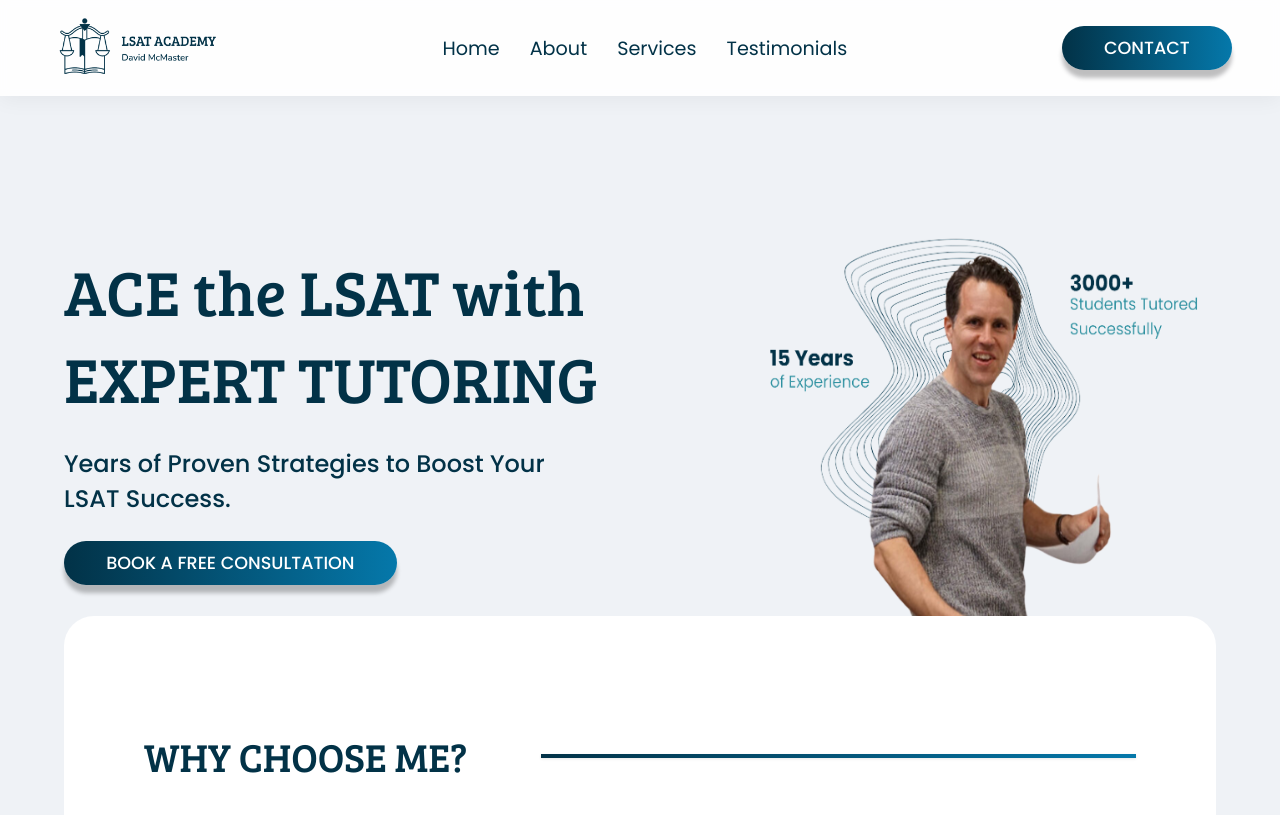
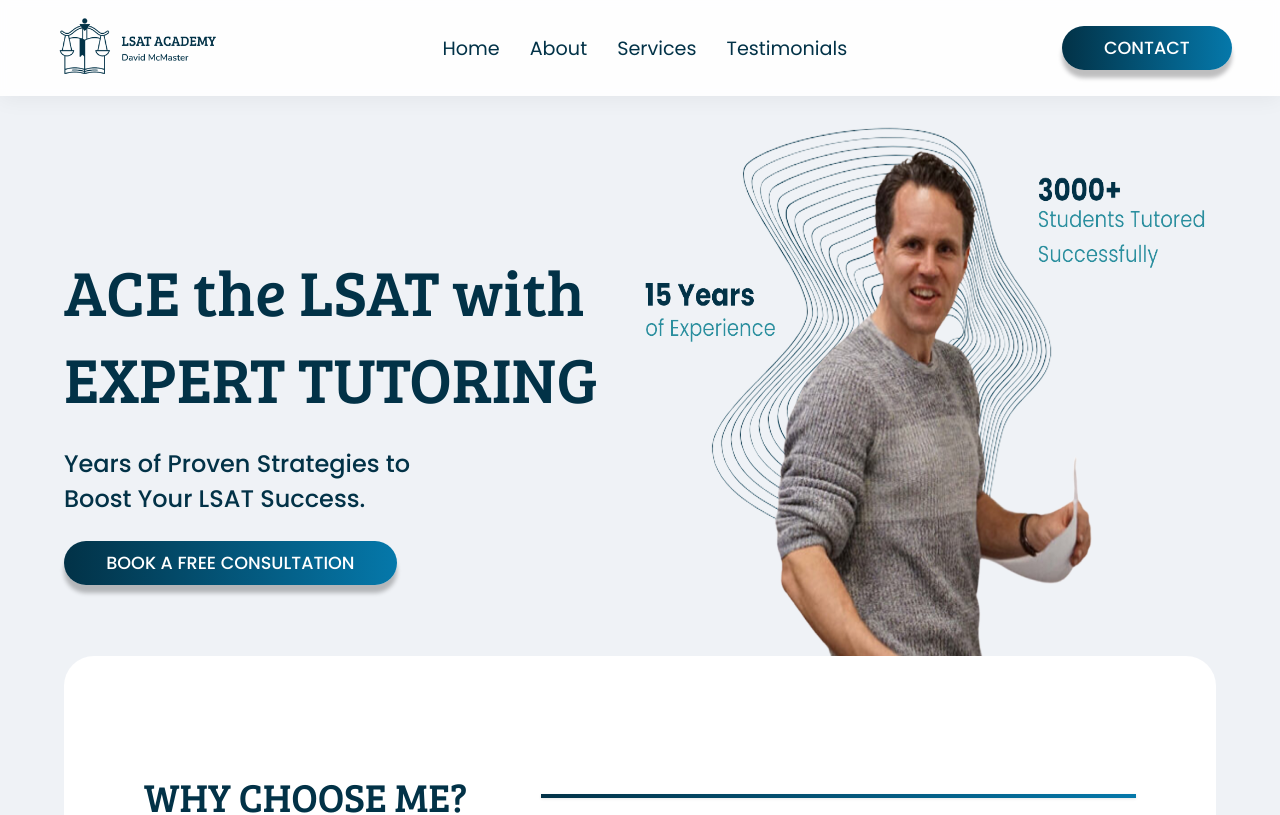
Before and after one commit to D-Josiah/lsatacademy, a React (Vite) app: page / in a window 1280 px wide. Shown: the top 815 px of the page. Built offline with nearby package versions, Linux system fonts and the light colour scheme.

Commit message:
height auto

```diff
--- a/src/scss/pages/_home.scss
+++ b/src/scss/pages/_home.scss
@@ -3,7 +3,7 @@
     height: fit-content;
     .hero{
         display: flex;
-        height: 65vh;
+        height: 70vh;
 
 
 
@@ -30,11 +30,8 @@
             }
         }
         .hero-image{
-            margin-top: auto;
-            margin-left: auto;
-            margin-right: auto;
-            height: 400px;
-            width: 440px;
+            width: 50%;
+            height: auto;
 
 
 
```
Also changed, not shown: src/scss/style.css, 1 other file (tests, documents, lock files or other folders).
